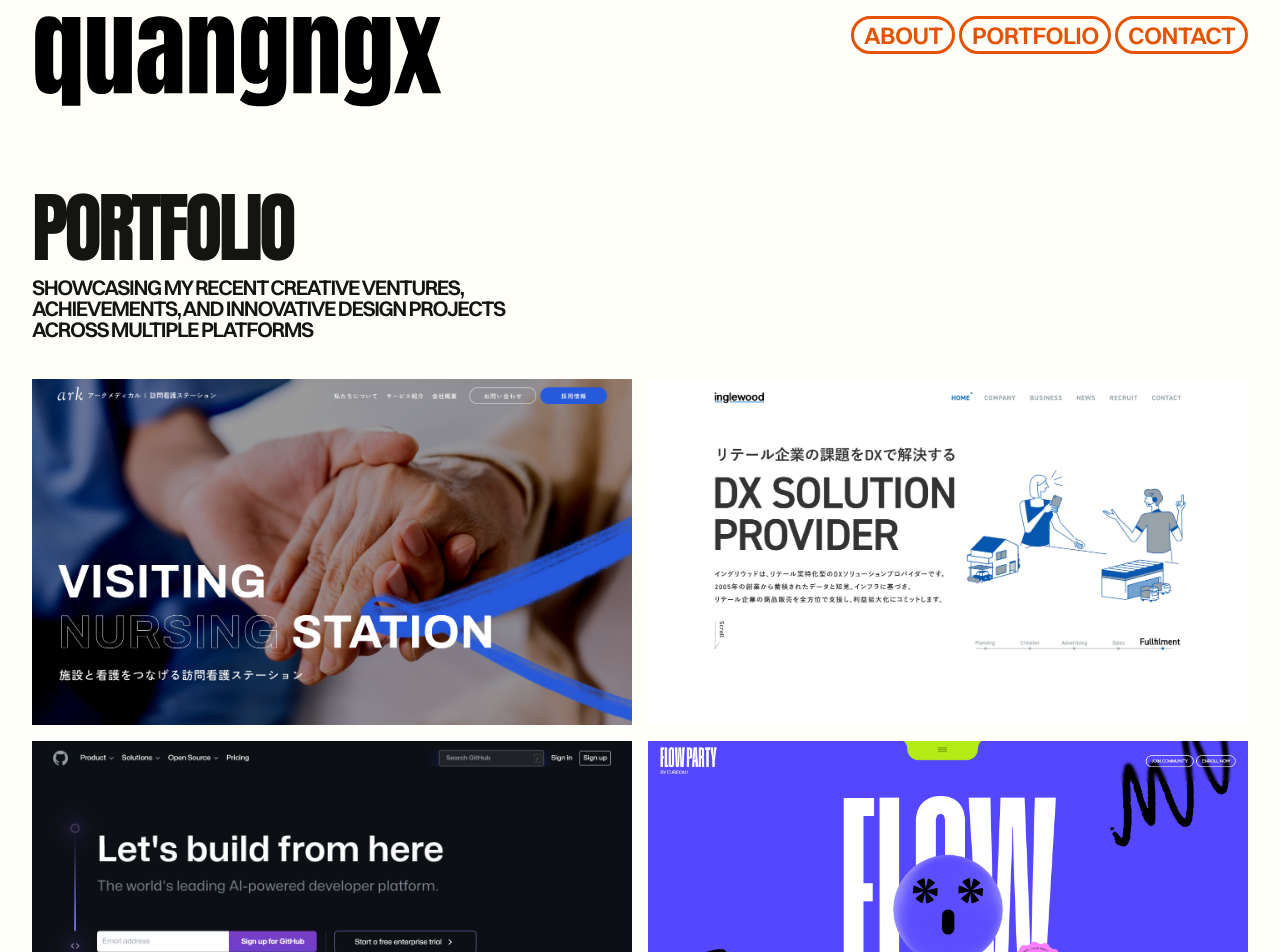
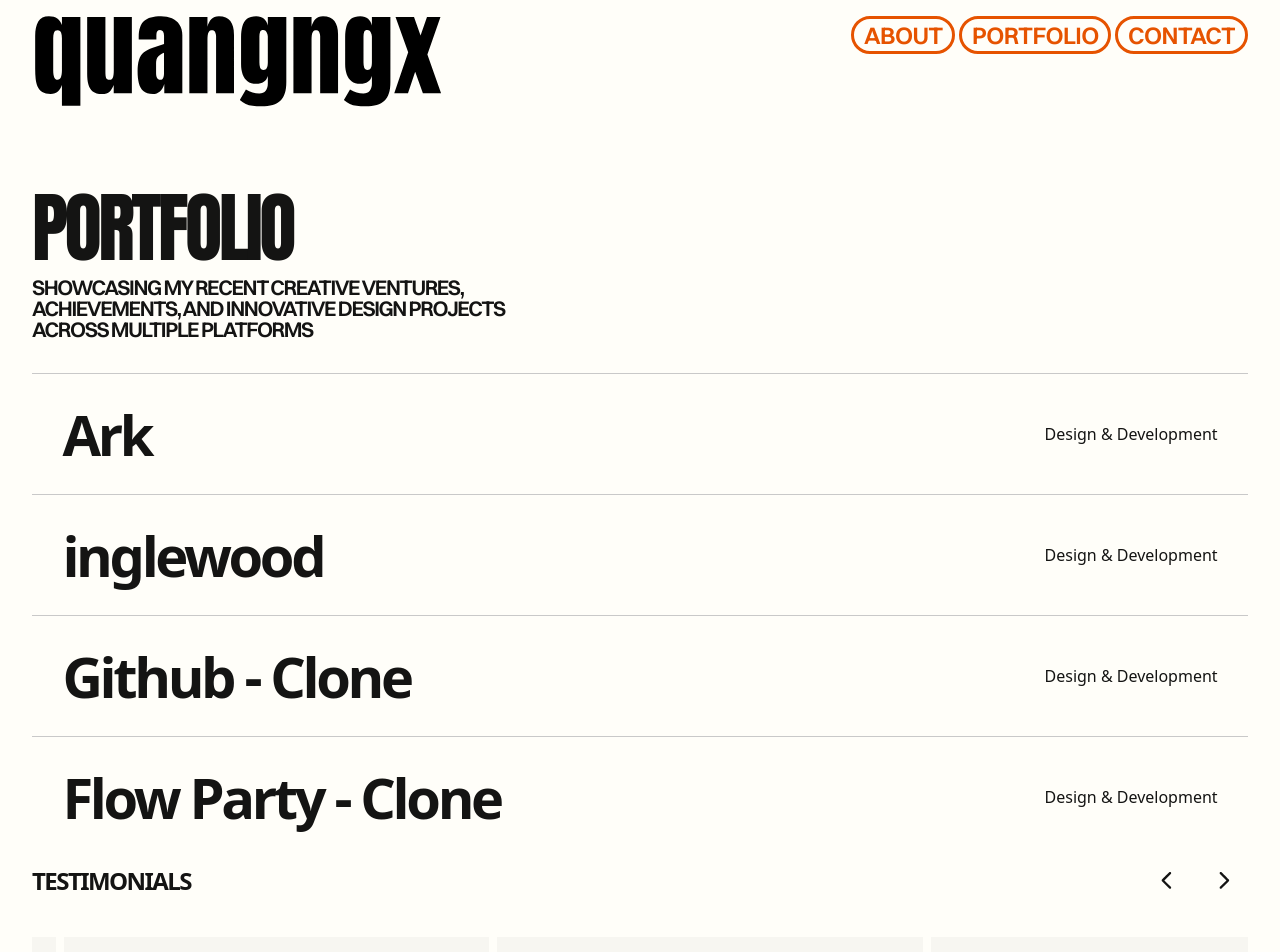
Before and after one commit to quangngx/qx-portfolio, a Next.js app: page /portfolio in a window 1280 px wide. Shown: the top 952 px of the page. Built offline with nearby package versions, Linux system fonts and the light colour scheme.

Commit message:
update portfolio

```diff
--- a/app/portfolio/page.tsx
+++ b/app/portfolio/page.tsx
@@ -1,11 +1,14 @@
 "use client"
 import Navbar from "@/components/Utilities/NavBar";
 import Testimonials from "@/components/Carousel/Testimonials";
-import {projects} from "@/constants";
-import {ProjectItem} from "@/animations";
+import {projectsGallery} from "@/constants";
 import {Footer} from "@/components";
+import {ProjectGalleryItem} from "@/components/Utilities/project";
+import {Modal} from "@/components/Utilities/modal";
+import {useState} from "react";
 
 export default function ProjectsPage() {
+    const [modal, setModal] = useState({active: false, index: 0})
     return (
         <>
             <Navbar/>
@@ -20,9 +23,12 @@ export default function ProjectsPage() {
                         Platforms
                     </p>
                 </div>
-                <div className={"grid grid-cols-2 gap-4 py-[2em] xl:py-[3vw]"}>
-                    {projects.map((item) => (
-                        <ProjectItem key={item.id} title={item.title} href={item.href} img={item.img}/>
+                <div className={"mt-[2rem]"}>
+                    {projectsGallery.map((project, index) => (
+                        <div key={index}>
+                            <ProjectGalleryItem index={index} title={project.title} setModal={setModal} key={index}/>
+                            <Modal modal={modal} projects={projectsGallery}/>
+                        </div>
                     ))}
                 </div>
             </section>
--- a/constants/index.ts
+++ b/constants/index.ts
@@ -62,26 +62,28 @@ export const projectsGallery = [
         id: 0,
         title: "Ark",
         src: ark,
-        color: "#edede9",
+        color: "#FF6868",
         href: "https://ark-medical.jp/",
     },
     {
         id: 1,
         title: "inglewood",
         src: inglewood,
-        color: "#22333b"
+        color: "#FFBB64",
+        href: "https://https://inglewood.co.jp/",
     },
     {
         id: 2,
-        title: "Locomotive",
-        src: locomotive,
-        color: "#EFE8D3"
+        title: "Github - Clone",
+        src: github,
+        color: "#0C1015",
+        href: "https://github-landing-page-nu.vercel.app/",
     },
     {
         id: 3,
-        title: "Silencio",
-        src: silencio,
-        color: "#706D63"
+        title: "Flow Party - Clone",
+        src: flow,
+        color: "#B3EB16"
     }
 ]
 
@@ -91,7 +93,7 @@ export const projects = [
         id: 1,
         title: "Ark",
         img: ark,
-        color: "#2659DB",
+        color: "#024CAA",
         href: "https://ark-medical.jp/",
     },
     {
```
